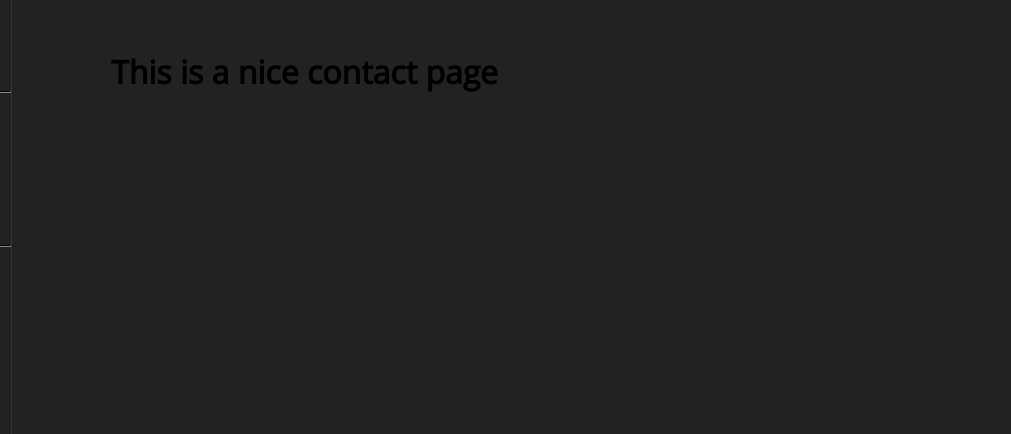
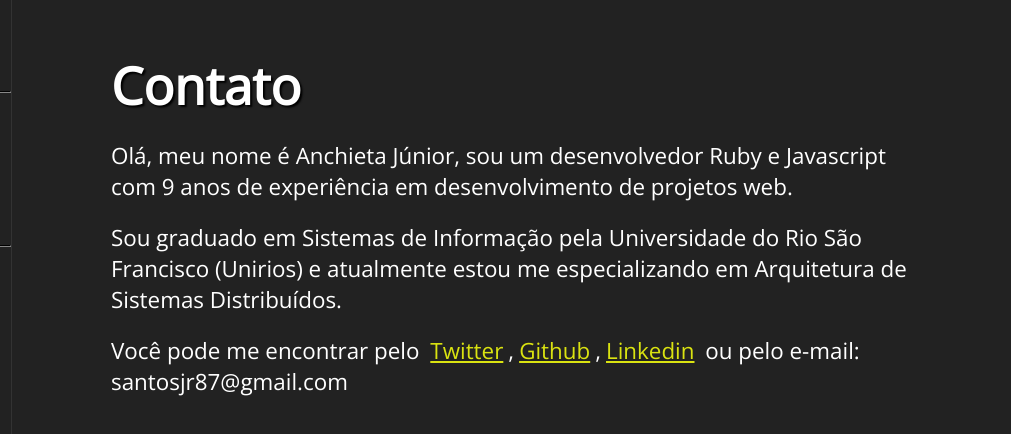
Before and after one commit to anchietajunior/blog, a Gatsby site: page /contact in a window 1280 px wide. Shown: the top 434 px of the page, 269-1280 px from the left. Built offline with nearby package versions, Linux system fonts and the light colour scheme; Gatsby itself is replaced by a stand-in of ours.

Commit message:
Update contact page

```diff
--- a/src/pages/contact.js
+++ b/src/pages/contact.js
@@ -4,7 +4,21 @@ import Layout from '../components/layout'
 const ContactPage = () => {
   return (
     <Layout>
-      <h1>This is a nice contact page</h1>
+      <div className="contact-page">
+        <h1 className="page-title contact-title">Contato</h1>
+
+        <p>Olá, meu nome é Anchieta Júnior, sou um desenvolvedor Ruby e Javascript com 9
+          anos de experiência em desenvolvimento de projetos web.
+        </p>
+        <p>Sou graduado em Sistemas de Informação pela Universidade do Rio São Francisco
+          (Unirios) e atualmente estou me especializando em Arquitetura de Sistemas Distribuídos.
+        </p>
+
+        <p>Você pode me encontrar pelo <a href="https://twitter.com/anchietajnr" target="_blank">Twitter</a>,
+          <a href="https://github.com/anchietajunior" target="_blank">Github</a>,
+          <a href="https://www.linkedin.com/in/anchietajunior/" target="_blank">Linkedin</a> ou
+          pelo e-mail: santosjr87@gmail.com</p>
+      </div>
     </Layout>
   )
 }
--- a/src/styles/index.scss
+++ b/src/styles/index.scss
@@ -256,3 +256,22 @@ body::-webkit-scrollbar-thumb {
   background: #e4e4e4;
   color: #000;
 }
+
+.contact-page {
+  color: #FFF;
+
+  p {
+    font-size: 1.4em;
+    margin-bottom: 20px;
+  }
+
+
+  a {
+    color: #DAE311;
+    padding: 5px;
+  }
+}
+
+.contact-title {
+  margin-bottom: 20px;
+}
```
